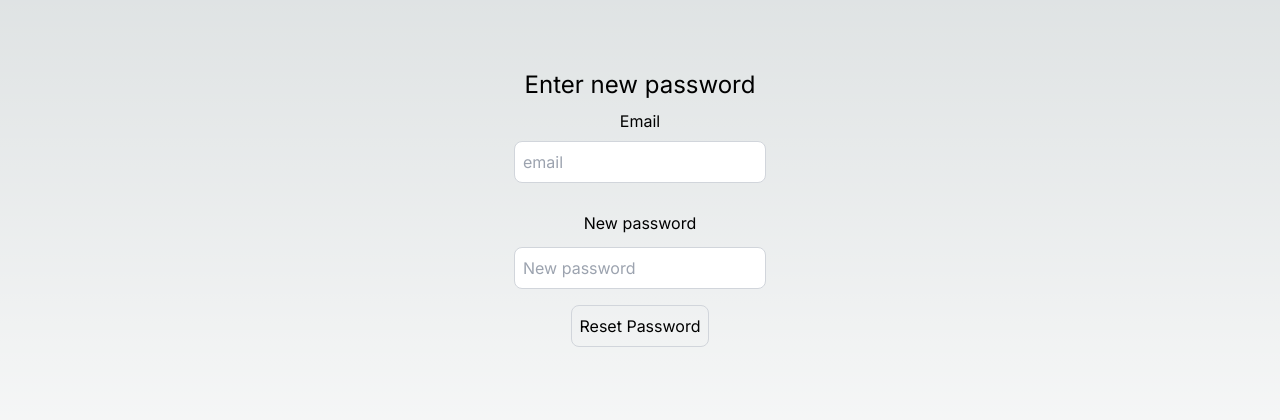
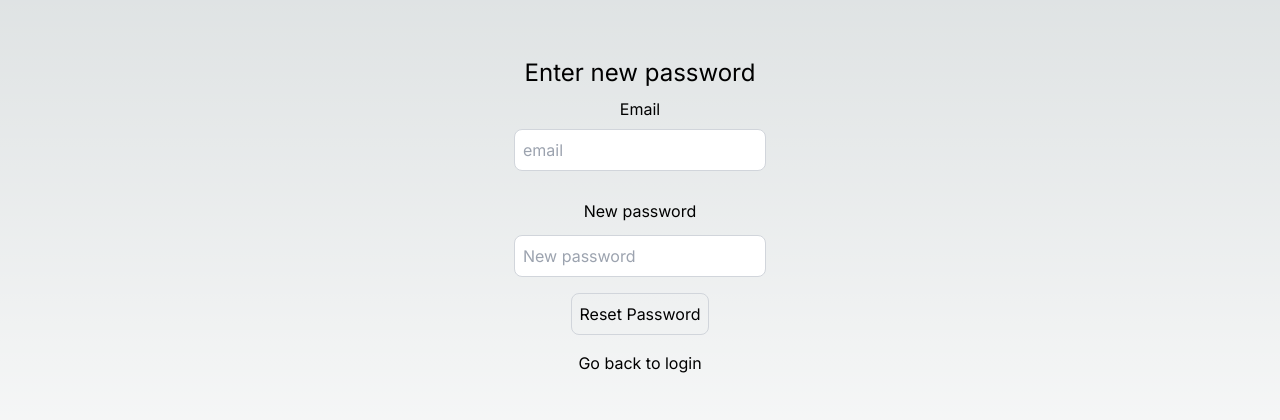
Before and after one commit to italianPalms/fullstack_next.js, a Next.js app: page /submitNewPassword in a window 1280 px wide. Shown: the part 184-604 px from the top of the page. Built offline with nearby package versions, Linux system fonts and the light colour scheme.

Commit message:
fix small bug in the forgot password logic

```diff
--- a/src/app/submitNewPassword/page.tsx
+++ b/src/app/submitNewPassword/page.tsx
@@ -63,6 +63,8 @@ export default function submitNewPassword() {
             disabled={loading} >
             {loading ? "Resetting..." : "Reset Password"}
             </button>
+
+            <Link href="/login" onClick={() => console.log("Redirecting back to log in page")}>Go back to login</Link>
         </div>
     )
 }
```
Also changed, not shown: src/app/resetPassword/page.tsx (line endings or trailing spaces).
